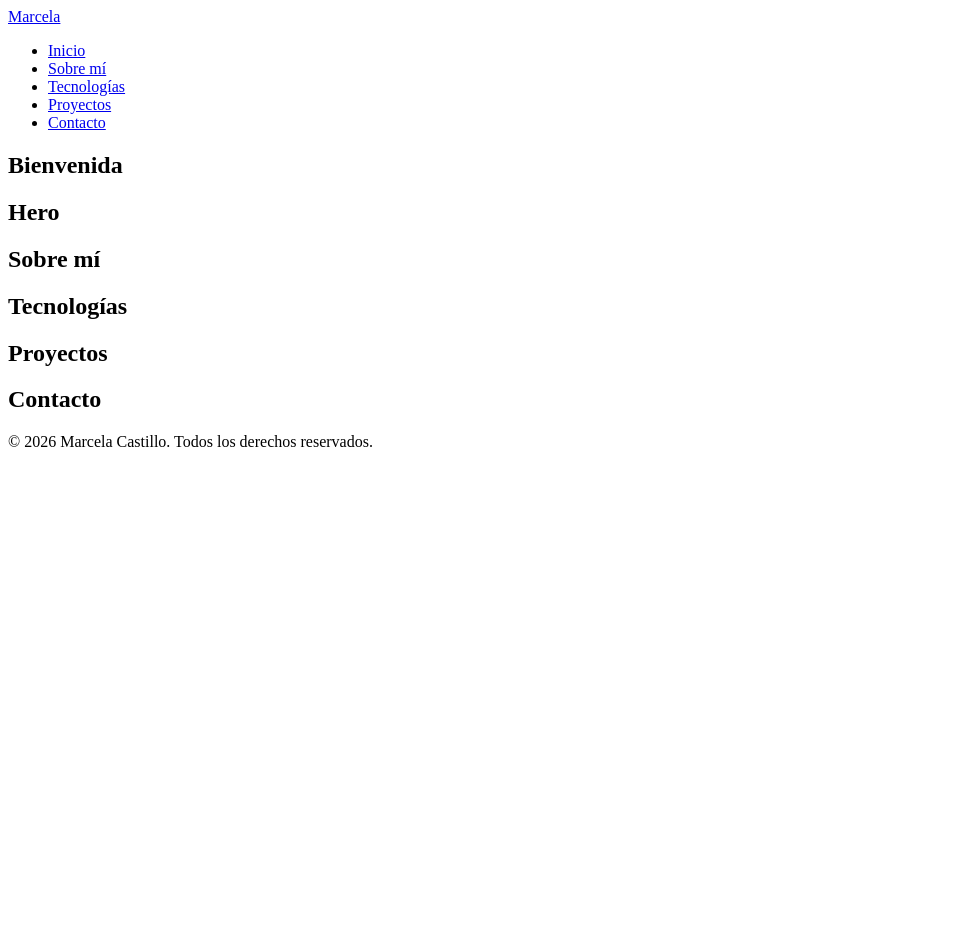
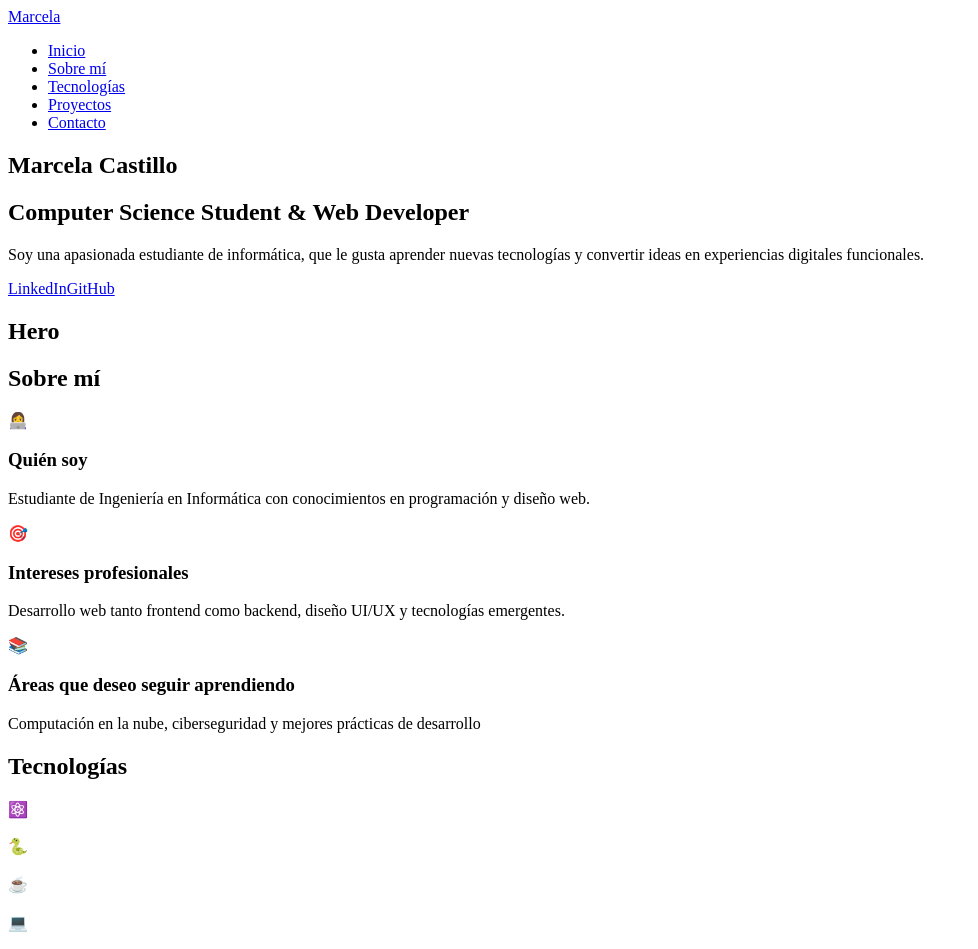
Before and after one commit to MarceC21/Mi_Portafolio, a Next.js app: page / in a window 1280 px wide. Shown: the top 949 px of the page, without its empty margins (0-978 px from the left). Before the commit the page ends 800 px from the top, so only its background shows below. Built offline with nearby package versions, Linux system fonts and the light colour scheme.

Commit message:
feat: base de información y componentes cards para las secciones

```diff
--- a/src/sections/about.jsx
+++ b/src/sections/about.jsx
@@ -1,7 +1,30 @@
+import React from 'react';
+
+
+import CardAbout from "../ui/card";
+
+
 export default function About() {
   return (
     <section id="sobre-mi">
       <h2>Sobre mí</h2>
+      <div className="cards">
+        <CardAbout
+          icono="👩‍💻"
+          title="Quién soy"
+          description="Estudiante de Ingeniería en Informática con conocimientos en programación y diseño web."
+        />
+        <CardAbout
+          icono="🎯"
+          title="Intereses profesionales"
+          description="Desarrollo web tanto frontend como backend, diseño UI/UX y tecnologías emergentes."
+        />
+        <CardAbout
+          icono="📚"
+          title="Áreas que deseo seguir aprendiendo"
+          description="Computación en la nube, ciberseguridad y mejores prácticas de desarrollo"
+        />
+      </div>
     </section>
   );
 }
--- a/src/sections/bienvenida.jsx
+++ b/src/sections/bienvenida.jsx
@@ -1,7 +1,20 @@
+import React from 'react';
+
 export default function Bienvenida() {
   return (
     <section id = "bienvenida">
-      <h2>Bienvenida</h2>
+      <h1>Marcela Castillo</h1>
+      <h2>Computer Science Student & Web Developer </h2>
+      <p> Soy una apasionada estudiante de informática, que le gusta aprender nuevas tecnologías y convertir ideas en experiencias digitales funcionales.</p>
+      <section className="social-links">
+        <a href="https://www.linkedin.com/in/marcela-castillo-80573b399/" target="_blank" rel="noopener noreferrer">
+          LinkedIn
+        </a>
+        <a href="https://github.com/MarceC21" target="_blank" rel="noopener noreferrer">
+          GitHub
+        </a>
+      </section>
+
     </section>
   );
 }
--- a/src/sections/tecnologias.jsx
+++ b/src/sections/tecnologias.jsx
@@ -1,7 +1,62 @@
+import React from 'react';
+
+import CardTecnologia from "../ui/card";
+
+
 export default function Tecnologias() {
   return (
     <section id = "tecnologias">
       <h2>Tecnologías</h2>
+      <div className="cards">
+        <CardTecnologia
+          icono="⚛️"
+          nombre="React"
+        />
+        <CardTecnologia
+          icono=""
+          nombre="Next.js"
+        />
+        <CardTecnologia
+          icono=""
+          nombre="React Native"
+        />
+        <CardTecnologia
+          icono="🐍"
+          nombre="Python"
+        />
+        <CardTecnologia
+          icono="☕"
+          nombre="Java"
+        />
+
+        <CardTecnologia
+          icono=""
+          nombre="Javascript"
+        />
+
+        <CardTecnologia
+          icono="💻"
+          nombre="HTML"
+        />
+
+        <CardTecnologia
+          icono="🎨"
+          nombre="CSS"
+        />
+
+        <CardTecnologia
+          icono=""
+          nombre="Node.js"
+        />
+
+        <CardTecnologia
+          icono="🐘"
+          nombre="PostgreSQL"
+        />
+
+      </div>
+
     </section>
+
   );
 }
--- a/src/ui/card.jsx
+++ b/src/ui/card.jsx
@@ -0,0 +1,40 @@
+// Cards para la seccion about
+export default function CardAbout({ icono,title, description }) {
+  return (
+    <div className="card-about">
+        <div className="icono">{icono}</div>
+      <h3>{title}</h3>
+      <p>{description}</p>
+    </div>
+  );
+}
+
+
+// Card para la sección de tecnologías
+export function CardTecnologia({ icono, nombre }) {
+  return (
+    <div className="card-tecnologia">
+      <div className="icono">{icono}</div>
+      <h3>{nombre}</h3>
+    </div>
+  );
+}
+
+// Card para la sección de proyectos
+export function CardProyecto({ imagen, titulo, descripcion, tecnologias, enlace }) {
+  return (
+    <div className="card-proyecto">
+      <img src={imagen} alt={titulo} className="imagen-proyecto" />
+      <h3>{titulo}</h3>
+        <p>{descripcion}</p>
+        <div className="tecnologias">
+            {tecnologias.map((tech, index) => (
+                <span key={index} className="tecnologia">{tech}</span>
+            ))}
+        </div>
+        <a href={enlace} target="_blank" rel="noopener noreferrer" className="enlace-proyecto">
+            Ver proyecto
+        </a>
+    </div>
+  );
+}
```
